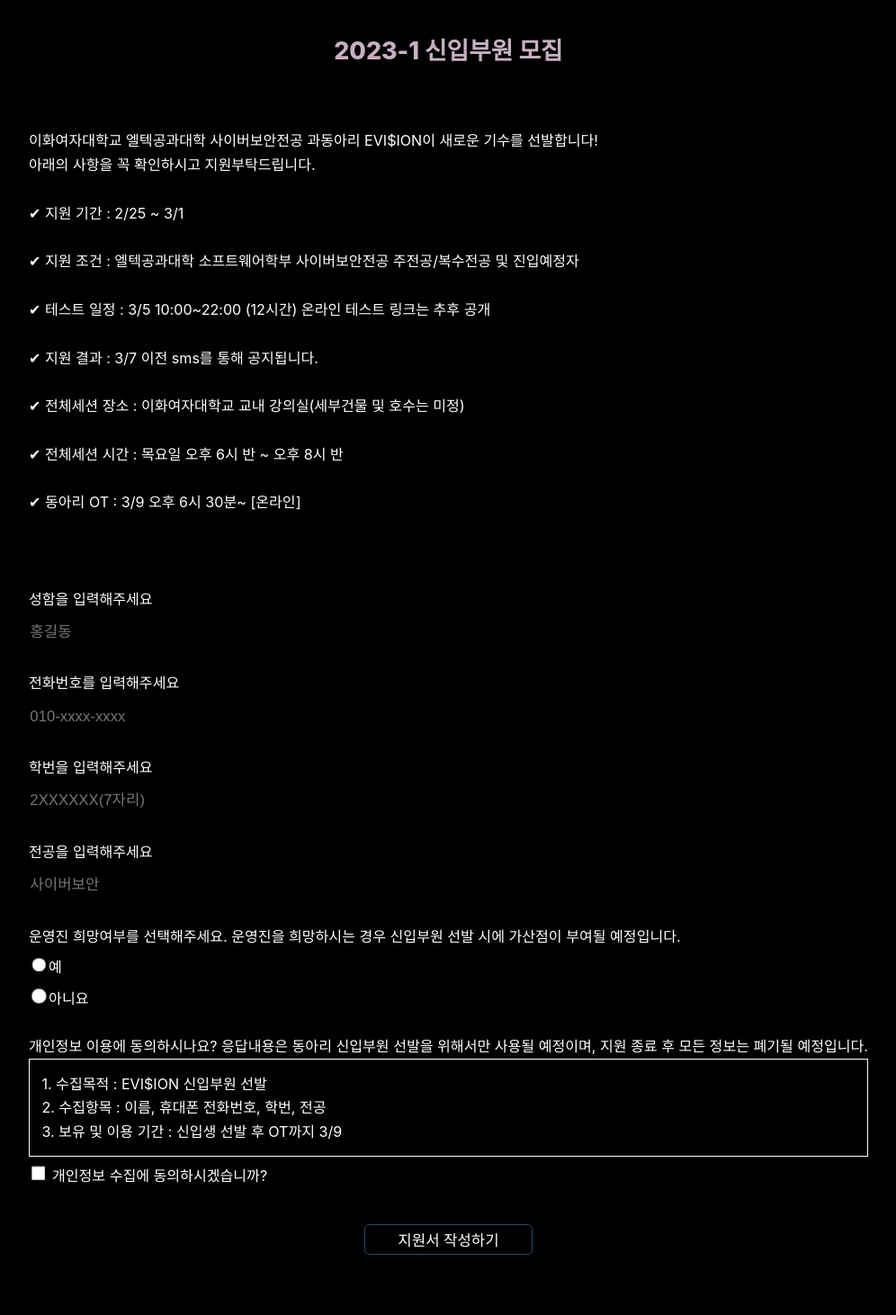
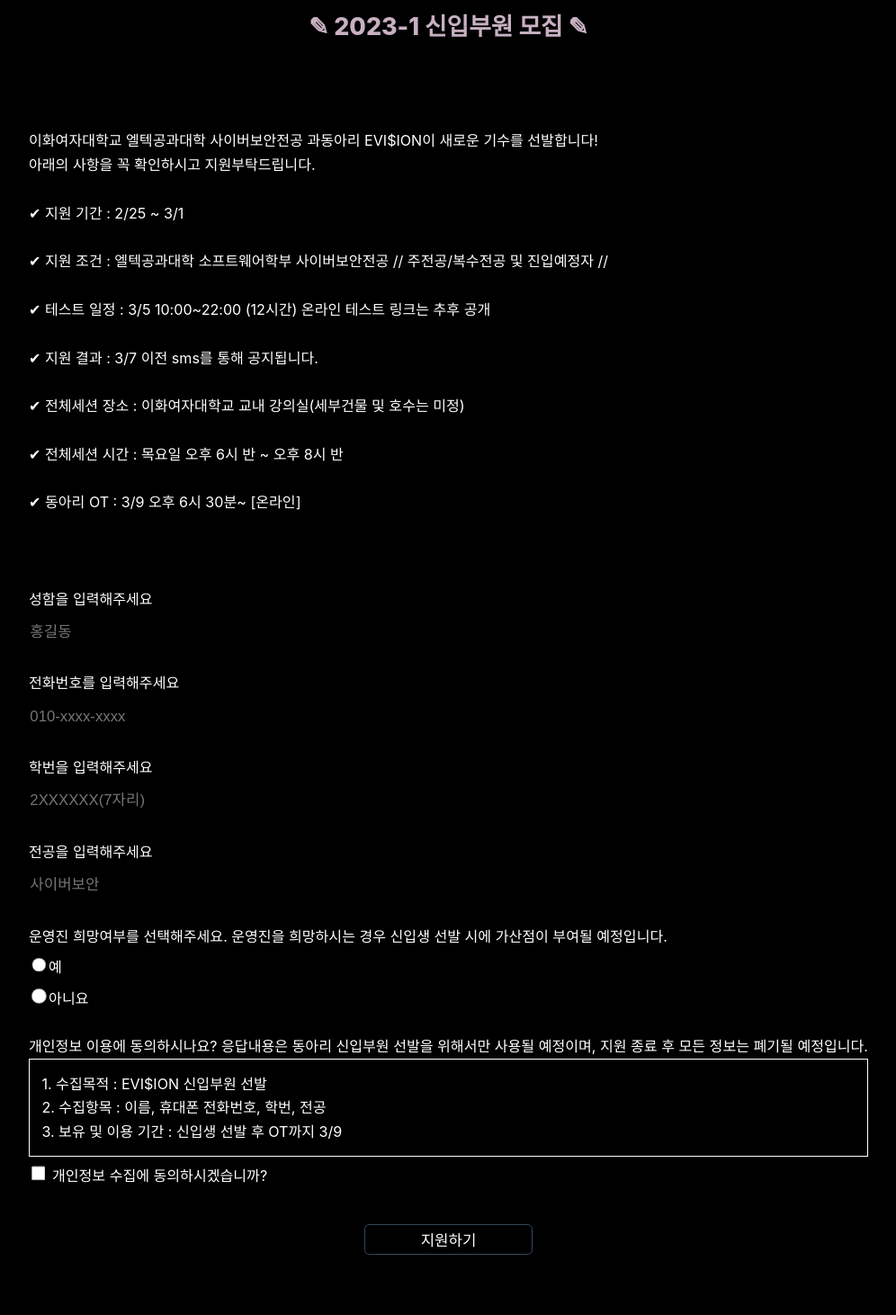
Before and after one commit to EVISION-EWHA/EVISION-website, a React (Create React App) app: page /recruit in a window 1280 px wide. Shown: the part 148-1610 px from the top of the page at 90% size, without its empty margins (175-1171 px from the left). Built offline with nearby package versions, Linux system fonts and the light colour scheme; no server answers.

Commit message:
지원서 css 수정

```diff
--- a/src/pages/Apply/ApplyForm.jsx
+++ b/src/pages/Apply/ApplyForm.jsx
@@ -71,9 +71,8 @@
     postData.contentA = data.contentA;
     postData.contentB = data.contentB;
 
-    await axios
-      .post(`${API.Application}`, postData)
-      .then((res) => {
+    try {
+      await axios.post(`${API.Application}`, postData).then((res) => {
         console.log(res);
         let submitBtn = document.getElementById("submit");
         submitBtn.addEventListener("click", function (e) {
@@ -93,10 +92,10 @@
           console.log("지원 실패(학번 중복)");
           alert("이미 제출된 지원서입니다.");
         }
-      })
-      .catch((err) => {
-        console.log("error", err);
       });
+    } catch (err) {
+      console.log("error", err);
+    }
   };
 
   // 버튼 {제출하기}
--- a/src/pages/Apply/ApplyInfo.jsx
+++ b/src/pages/Apply/ApplyInfo.jsx
@@ -1,8 +1,6 @@
-//지원 클릭 시 나타나는 지원정보 페이지
 import React, { useRef, useState } from "react";
 import "./apply.css";
 import { useNavigate } from "react-router-dom";
-import { borderBottom, borderColor } from "@mui/system";
 
 function ApplyInfo() {
   const [state, setState] = useState({
@@ -89,7 +87,6 @@
         <br />
         <br />
       </h2>
-      <br />
       <h2
         style={{
           textAlign: "center",
@@ -98,8 +95,10 @@
           fontWeight: 800,
         }}
       >
-        2023-1 신입부원 모집
+        ✎ 2023-1 신입부원 모집 ✎
       </h2>
+      <br />
+
       <form>
         <label>
           이화여자대학교 엘텍공과대학 사이버보안전공 과동아리 EVI$ION이 새로운
@@ -109,27 +108,27 @@
         </label>
         <br />
         <label>✔ 지원 기간 : 2/25 ~ 3/1 </label>
-        <br />
+        <br />{" "}
         <label>
-          ✔ 지원 조건 : 엘텍공과대학 소프트웨어학부 사이버보안전공
-          주전공/복수전공 및 진입예정자
+          ✔ 지원 조건 : 엘텍공과대학 소프트웨어학부 사이버보안전공 //
+          주전공/복수전공 및 진입예정자 //{" "}
         </label>
-        <br />
+        <br />{" "}
         <label>
           ✔ 테스트 일정 : 3/5 10:00~22:00 (12시간) 온라인 테스트 링크는 추후
-          공개
+          공개{" "}
         </label>
         <br />
         <label>✔ 지원 결과 : 3/7 이전 sms를 통해 공지됩니다.</label>
-        <br />
+        <br />{" "}
         <label>
-          ✔ 전체세션 장소 : 이화여자대학교 교내 강의실(세부건물 및 호수는 미정)
+          ✔ 전체세션 장소 : 이화여자대학교 교내 강의실(세부건물 및 호수는 미정){" "}
         </label>
         <br />
         <label>✔ 전체세션 시간 : 목요일 오후 6시 반 ~ 오후 8시 반</label>
-        <br />
+        <br />{" "}
         <label style={{ marginBottom: "8rem" }}>
-          ✔ 동아리 OT : 3/9 오후 6시 30분~ [온라인]
+          ✔ 동아리 OT : 3/9 오후 6시 30분~ [온라인]{" "}
         </label>
         <br />
         <label />
@@ -172,9 +171,8 @@
         ></input>
         <br />
         <label />
-        운영진 희망여부를 선택해주세요. 운영진을 희망하시는 경우 신입부원 선발
+        운영진 희망여부를 선택해주세요. 운영진을 희망하시는 경우 신입생 선발
         시에 가산점이 부여될 예정입니다.
-        <br />
         <label>
           <input
             type="radio"
@@ -209,22 +207,18 @@
           3. 보유 및 이용 기간 : 신입생 선발 후 OT까지 3/9
         </p>
         <label name="checkout">
-          <input
-            type="checkbox"
-            name="isAgee"
-            id="checkAgree"
-            value=""
-          />{" "}
+          <input type="checkbox" name="isAgee" id="checkAgree" value="" />{" "}
           개인정보 수집에 동의하시겠습니까? <br />
         </label>
         <br />
       </form>
+
       <button
         onClick={() => {
           handleSubmit();
         }}
       >
-        지원서 작성하기
+        지원하기
       </button>
     </div>
   );
```
